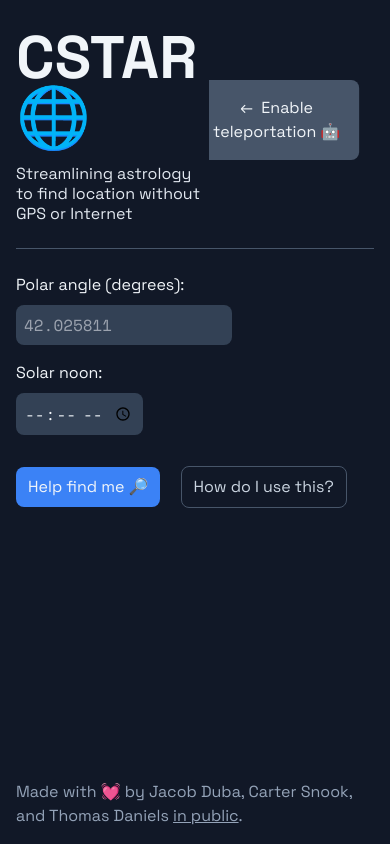
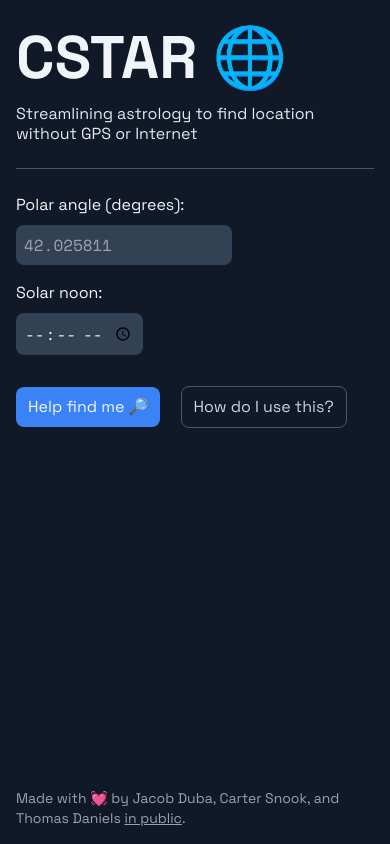
Before and after one commit to sno2/cstar, a website built with Vite: page index.html in a window 390 px wide. Built offline with nearby package versions, Linux system fonts and the light colour scheme.

Commit message:
fix: various layout issues

```diff
--- a/index.html
+++ b/index.html
@@ -10,13 +10,11 @@
     <header class="pb-6 border-slate-600 border-b flex justify-between">
       <div>
         <h1 class="text-6xl font-bold my-3">CSTAR 🌐</h1>
-        <h2
-          class="sm:text-lg md:text-xl text-slate-200 mt-4 leading-tight closed"
-        >
+        <h2 class="md:text-xl text-slate-200 mt-4 leading-tight closed">
           Streamlining astrology to find location without GPS or Internet
         </h2>
       </div>
-      <aside class="overflow-hidden sm:hidden md:block">
+      <aside class="overflow-hidden hidden md:block">
         <nav
           id="teleporter"
           class="relative h-full grid grid-cols-2 gap-4 [&>button]:block [&>button] [&>button]:px-3 [&>button]:bg-slate-600 [&>button:hover]:bg-slate-700 [&>button]:rounded-lg"
@@ -32,7 +30,7 @@
       </aside>
     </header>
     <main class="flex-1">
-      <form id="form" class="mt-6 sm:text-md md:text-lg">
+      <form id="form" class="mt-6 md:text-lg">
         <label for="polarAngle">
           <div class="mr-2 md:inline-block mb-2">Polar angle (degrees):</div>
           <input
@@ -100,7 +98,7 @@
       </aside>
     </main>
     <footer class="pt-4">
-      <h3 class="text-slate-400 sm:text-sm md:text-lg">
+      <h3 class="text-slate-400 text-sm md:text-lg">
         Made with 💓 by Jacob Duba, Carter Snook, and Thomas Daniels
         <a
           href="https://github.com/sno2/sextant"
```
